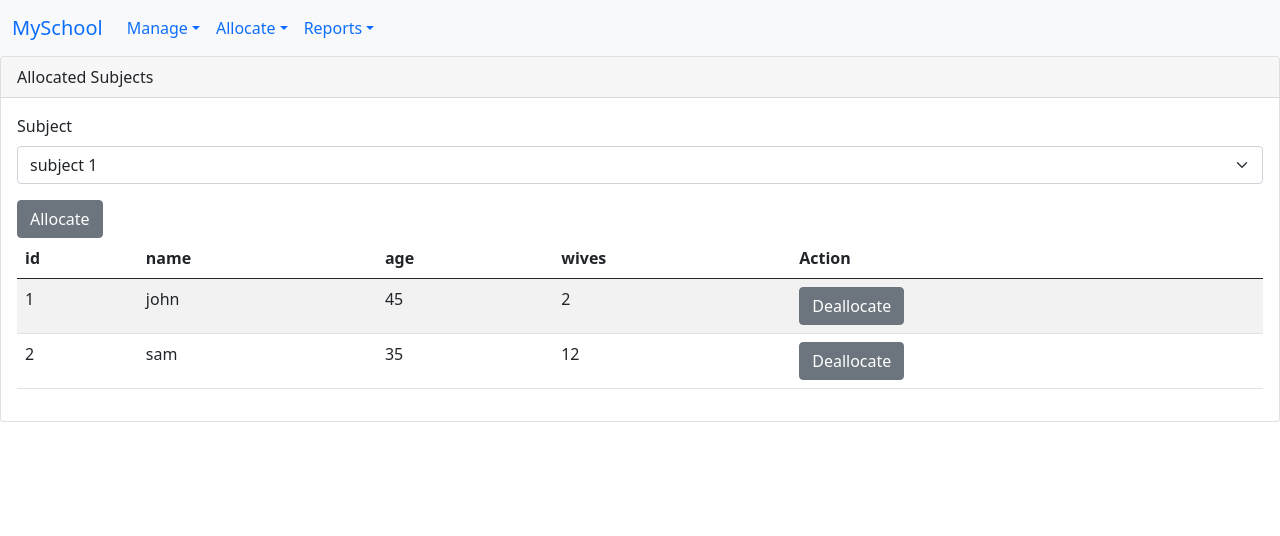
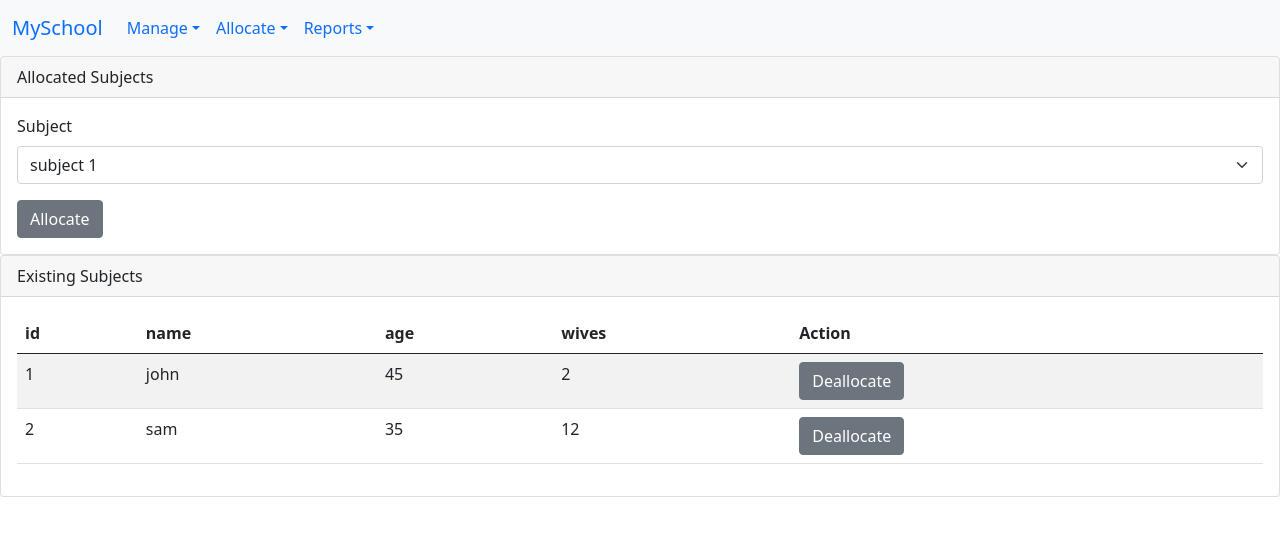
Before and after one commit to Bumbl3b33/school-management-system, a React (Create React App) app: page /allocate/studentSubjects in a window 1280 px wide. Shown: the top 536 px of the page. Built offline with nearby package versions, Linux system fonts and the light colour scheme.

Commit message:
separated allocate form component into two cards

```diff
--- a/src/components/allocateForm/AllocateForm.jsx
+++ b/src/components/allocateForm/AllocateForm.jsx
@@ -1,13 +1,17 @@
-import { Table, Card, CardBody, CardHeader, Form, Button} from "reactstrap";
-const AllocateForm = ({ children, title, table, onDeallocate, onAllocate}) => {
-
+import { Table, Card, CardBody, CardHeader, Form, Button } from "reactstrap";
+const AllocateForm = ({ children, formTitle,tableTitle , table, onDeallocate, onAllocate }) => {
   return (
+    <>
       <Card>
-      <CardHeader>{title}</CardHeader>
+        <CardHeader>{formTitle || 'Form'}</CardHeader>
         <CardBody>
-        <Form>{children}
-        </Form>
+          <Form>{children}</Form>
           {onAllocate && <Button onClick={onAllocate}>Allocate</Button>}
+        </CardBody>
+      </Card>
+      <Card>
+      <CardHeader>{tableTitle || 'Table'}</CardHeader>
+        <CardBody>
           <Table striped>
             <thead>
               <tr>
@@ -25,7 +29,9 @@ const AllocateForm = ({ children, title, table, onDeallocate, onAllocate}) => {
                     {onDeallocate && (
                       <td>
                         {/* object.id is a unique identifier that is passed into the onclick event*/}
-                      <Button id={object.id} onClick={onDeallocate}>Deallocate</Button>
+                        <Button id={object.id} onClick={onDeallocate}>
+                          Deallocate
+                        </Button>
                       </td>
                     )}
                   </tr>
@@ -34,6 +40,7 @@ const AllocateForm = ({ children, title, table, onDeallocate, onAllocate}) => {
           </Table>
         </CardBody>
       </Card>
+    </>
   );
 };
 
--- a/src/pages/allocate/studentsSubjects/AllocateStudentSubjects.jsx
+++ b/src/pages/allocate/studentsSubjects/AllocateStudentSubjects.jsx
@@ -26,7 +26,8 @@ const AllocateStudentSubjects = () => {
     <>
       <NavigationBar />
       <AllocateForm
-        title="Allocated Subjects"
+        formTitle="Allocated Subjects"
+        tableTitle="Existing Subjects"
         table={sampleData}
         onDeallocate={onDeallocate}
         onAllocate={onAllocate}
```
Lines whose indentation alone changed are shown as unchanged.
